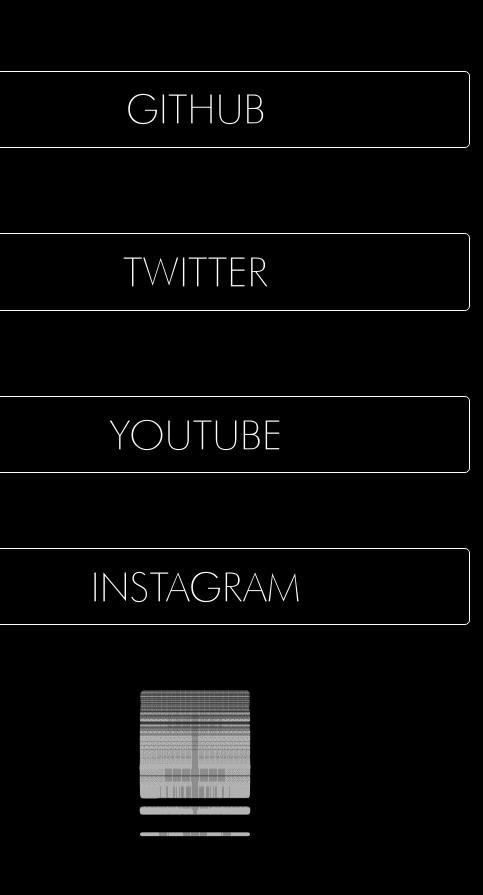
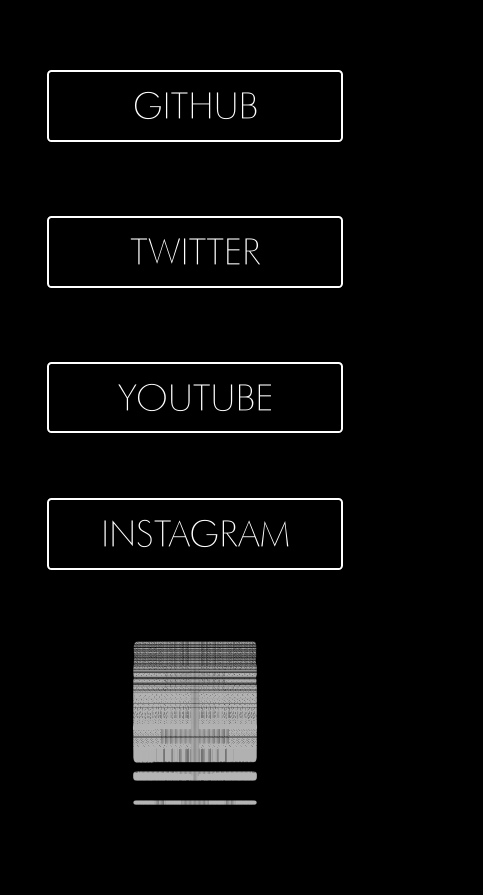
Before and after one commit to digitizednoise/personal_Site, a plain HTML site: page index.html in a window 390 px wide. Shown: the whole page, 483 px wide, since content can reach past the window. Drawn offline with Linux system fonts and the light colour scheme.

Commit message:
More compatibility fixes, used vw & vh units in place of px to fix mobile issues.

```diff
--- a/index.html
+++ b/index.html
@@ -3,7 +3,7 @@
 <head>
     <meta charset="UTF-8">
     <meta http-equiv="X-UA-Compatible" content="IE=edge">
-    <meta name="viewport" content="width=650px,height=device-height, initial-scale=1, maximum-scale=1, user-scalable=0">
+    <meta name="viewport" content="width=650px,height=device-height, initial-scale=0.1, maximum-scale=0.1, user-scalable=0">
     <link rel="stylesheet" href= "style.css">
     <title>DIGITIZEDNOISE</title>
     <link rel="dNOIZE logo" type="image/png" href="/img/dNOISE_LOGO 300x300.png"/>
@@ -28,7 +28,7 @@
             </a>
         </div>
        <div class = "openwrapper">
-             <div class = "openmedia"><img src="img/dNOISE_LOGO 300x300.png" alt="dnoizebutton" width = 150px height = 150px></div>
+             <div class = "openmedia"><img src="img/dNOISE_LOGO 300x300.png"></div>
         </div>
 
     </div>
--- a/style.scss
+++ b/style.scss
@@ -28,7 +28,7 @@
        background: rgba(255, 255, 255, 0.5);
        top: 0;
        filter: blur(30px);
-       transform: translateX(-100px) skewX(-15deg);
+       transform: translateX(-25vh) skewX(-15deg);
      }
       &::after {
         content: '';
@@ -40,7 +40,7 @@
         height: 100%;
         top: 0;
         filter: blur(5px);
-        transform: translateX(-110px) skewX(-15deg);
+        transform: translateX(-25vh) skewX(-15deg);
       }
 
       &:hover {
@@ -48,23 +48,23 @@
         opacity: 100%;
         &::before,
         &::after {
-          transform: translateX(600px) skewX(-15deg);
-          transition: 0.7s;
+          transform: translateX(45vh) skewX(-15deg);
+          transition: 0.8s;
         }
     }
-// ENDANIMATION
+// ENDANIMATION sxz 014
 }
 
 $black: #000;
 $white: #fff;
-$bordersize: 1px solid #FFFFFF;
+$bordersize: 2px solid #FFFFFF;
 $main-fonts: Futura;
 
 
 *{
     background-color: black;
     color: white;
-    font-size: 5vh;
+    font-size: 4.5vh;
     font-family: $main-fonts;
     text-decoration:none;
 }
@@ -74,8 +74,8 @@
     opacity: 100%;
     width: auto;
     justify-content: center;
-    gap: 50px;
-    padding-top: 50px;
+    gap: 5vh;
+    padding-top: 6vh;
     position: relative;
     z-index: 10;
     text-align:center;
@@ -88,7 +88,7 @@
 }
 
 .site1 {
-    width: 550px;
+    width: 35vh;
     display:inline-block;
     text-align: center;
     padding:0.3em 1em;
@@ -99,7 +99,7 @@
     @include textanimation;
 }
 .site2 {
-    width: 550px;
+    width: 35vh;
     display:inline-block;
     text-align: center;
     padding:0.3em 1em;
@@ -110,7 +110,7 @@
     @include textanimation;
 }
 .site3 {
-    width: 550px;
+    width: 35vh;
     display:inline-block;
     text-align: center;
     padding:0.3em 1em;
@@ -121,7 +121,7 @@
     @include textanimation;
 }
 .site4{
-    width: 550px;
+    width: 35vh;
     display:inline-block;
     text-align: center;
     padding:0.3em 1em;
@@ -132,7 +132,7 @@
     @include textanimation;
 }
 .site5 {
-    width: 550px;
+    width: 35vh;
     display:inline-block;
     text-align: center;
     padding:0.3em 1em;
@@ -147,10 +147,16 @@
 .openwrapper{
     opacity: 80%;
     display:grid;
-    padding: 1em;
+    padding: 6vh;
+    pointer-events: none;
+    cursor: default;
     justify-content: center;
     position: relative;
     z-index: 10;
 
 
 }
+
+.openmedia img{
+    height: 20vh;
+}
```
Also changed, not shown: style.css.
